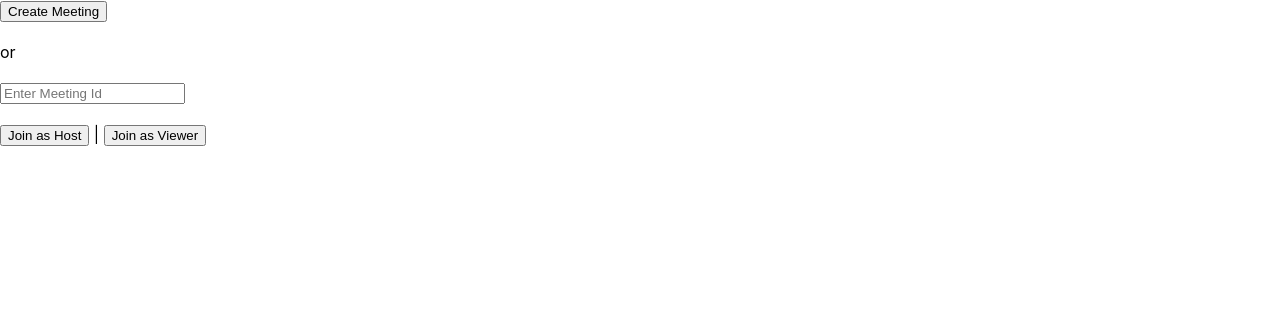
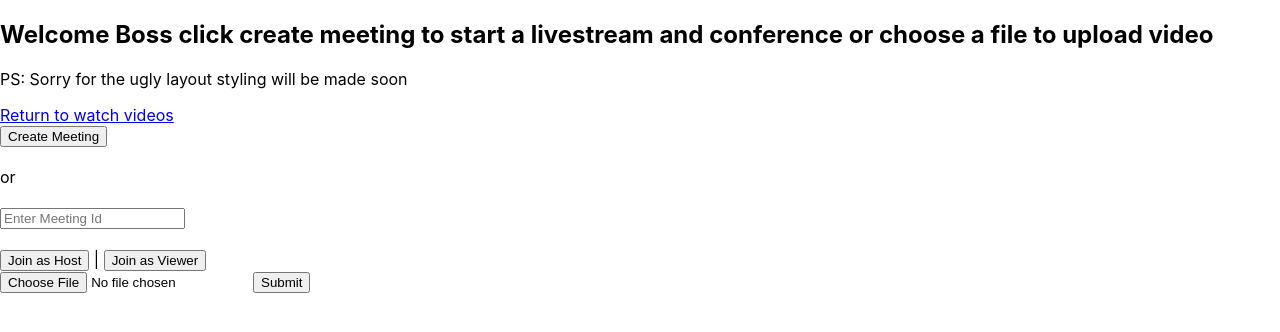
Before and after one commit to anxhelino/sdk, a React (Create React App) app: page /admin in a window 1280 px wide. Shown: the top 332 px of the page. Built offline with nearby package versions, Linux system fonts and the light colour scheme.

Commit message:
videos upload complete

```diff
--- a/package.json
+++ b/package.json
@@ -3,10 +3,15 @@
   "version": "0.1.0",
   "private": true,
   "dependencies": {
+    "@rpldy/upload-button": "^1.4.1",
+    "@rpldy/upload-preview": "^1.4.1",
+    "@rpldy/uploader": "^1.4.1",
+    "@rpldy/uploady": "^1.4.1",
     "@testing-library/jest-dom": "^5.16.5",
     "@testing-library/react": "^13.4.0",
     "@testing-library/user-event": "^13.5.0",
     "@videosdk.live/react-sdk": "^0.1.71",
+    "firebase": "^9.21.0",
     "hls.js": "^1.4.0",
     "react": "^18.2.0",
     "react-dom": "^18.2.0",
--- /dev/null
+++ b/src/components/FirebaseVideoView.jsx
@@ -0,0 +1,52 @@
+import { getStorage, ref, listAll, getDownloadURL } from 'firebase/storage';
+import React, { useState } from 'react';
+import { useEffect } from 'react';
+import Video from './Video';
+
+const FirebaseVideoView = () => {
+  const [videos, setVideos] = useState([]);
+  useEffect(() => {
+    const storage = getStorage();
+    const listRef = ref(storage, 'videos');
+
+    // Find all the prefixes and items.
+    listAll(listRef)
+      .then((res) => {
+        res.prefixes.forEach((folderRef) => {
+          // All the prefixes under listRef.
+          // You may call listAll() recursively on them.
+          console.log(folderRef);
+        });
+        res.items.forEach((itemRef) => {
+          // All the items under listRef.
+          //   itemRef.getDownloadURL().then((url) => {
+          //     console.log()
+          //   })
+
+          const downloadUrl = getDownloadURL(ref(storage, itemRef));
+          downloadUrl.then((url) => {
+            setVideos((prev) => [...prev, url]);
+          });
+
+          //   setVideos((prev) => [...prev, downloadUrl]);
+        });
+      })
+      .catch((error) => {
+        // Uh-oh, an error occurred!
+        console.log(error);
+      });
+  }, []);
+  return (
+    <div>
+      {videos.length === 0 ? (
+        <>There are no videos to display</>
+      ) : (
+        videos.map((video, i) => {
+          return <Video key={i} url={video} />;
+        })
+      )}
+    </div>
+  );
+};
+
+export default FirebaseVideoView;
--- a/src/components/IdInput.jsx
+++ b/src/components/IdInput.jsx
@@ -5,6 +5,7 @@ const IdInput = ({ getMeetingId }) => {
 
   return (
     <div>
+      <p>Enter livestream Id to access a livestream</p>
       <input type='text' onChange={(e) => setId(e.target.value)} />
       <button
         type='button'
--- /dev/null
+++ b/src/components/UploadVideo.jsx
@@ -0,0 +1,59 @@
+import React, { useState } from 'react';
+import Uploady from '@rpldy/uploady';
+import UploadButton from '@rpldy/upload-button';
+import { ref, uploadBytesResumable } from 'firebase/storage';
+import { storage } from '../firebase';
+
+const UploadVideo = () => {
+  const [file, setFile] = useState(null);
+  const handleChange = (e) => {
+    setFile(e.target.files[0]);
+  };
+
+  const handleClick = () => {
+    if (!file) {
+      return;
+    }
+    const fileRef = ref(storage, `videos/${file.name}`);
+    const uploadTask = uploadBytesResumable(fileRef, file);
+
+    uploadTask.on(
+      'state_changed',
+      (snapshot) => {
+        let progress = (snapshot.bytesTransferred / snapshot.totalBytes) * 100;
+        progress = Math.trunc(progress);
+        console.log(progress);
+      },
+      (error) => {
+        console.log(error);
+      },
+      () => {
+        console.log('Success');
+      }
+    );
+  };
+  return (
+    <>
+      <form>
+        <input
+          type='file'
+          id='myVideo'
+          name='filename'
+          onChange={(e) => {
+            console.log(e.target.files[0]);
+            handleChange(e);
+          }}
+        />
+        <input
+          type='submit'
+          onClick={(e) => {
+            e.preventDefault();
+            handleClick();
+          }}
+        />
+      </form>
+    </>
+  );
+};
+
+export default UploadVideo;
--- /dev/null
+++ b/src/components/Video.jsx
@@ -0,0 +1,13 @@
+import React from 'react';
+import ReactPlayer from 'react-player';
+
+const Video = ({ url }) => {
+  console.log(url);
+  return (
+    <div>
+      <ReactPlayer url={url} playing={false} controls />
+    </div>
+  );
+};
+
+export default Video;
--- /dev/null
+++ b/src/firebase.js
@@ -0,0 +1,26 @@
+// Import the functions you need from the SDKs you need
+import { initializeApp } from 'firebase/app';
+import { getAnalytics } from 'firebase/analytics';
+import { getStorage } from 'firebase/storage';
+import { getFirestore } from 'firebase/firestore';
+// TODO: Add SDKs for Firebase products that you want to use
+// https://firebase.google.com/docs/web/setup#available-libraries
+
+// Your web app's Firebase configuration
+// For Firebase JS SDK v7.20.0 and later, measurementId is optional
+const firebaseConfig = {
+  apiKey: 'AIzaSyDH0HIINDOptTHQotuPtOCG5XkSyBf2xDM',
+  authDomain: 'videoapp-8687b.firebaseapp.com',
+  projectId: 'videoapp-8687b',
+  storageBucket: 'videoapp-8687b.appspot.com',
+  messagingSenderId: '278740592123',
+  appId: '1:278740592123:web:66cf3b06b226215a2f575e',
+  measurementId: 'G-HK2QHGH53X',
+};
+
+// Initialize Firebase
+const app = initializeApp(firebaseConfig);
+const analytics = getAnalytics(app);
+
+export const storage = getStorage(app);
+export const db = getFirestore(app);
--- a/src/index.js
+++ b/src/index.js
@@ -5,11 +5,7 @@ import App from './App';
 import reportWebVitals from './reportWebVitals';
 
 const root = ReactDOM.createRoot(document.getElementById('root'));
-root.render(
-  <React.StrictMode>
-    <App />
-  </React.StrictMode>
-);
+root.render(<App />);
 
 // If you want to start measuring performance in your app, pass a function
 // to log results (for example: reportWebVitals(console.log))
--- a/src/pages/Admin.jsx
+++ b/src/pages/Admin.jsx
@@ -1,6 +1,8 @@
 import React, { useState } from 'react';
 import { MeetingProvider, MeetingConsumer } from '@videosdk.live/react-sdk';
 import { authToken, createMeeting } from '../api';
+import UploadVideo from '../components/UploadVideo';
+import { Link } from 'react-router-dom';
 
 import MeetingView from '../components/MeetingView';
 import JoinScreen from '../components/JoinScreen';
@@ -41,7 +43,20 @@ function Admin() {
       </MeetingConsumer>
     </MeetingProvider>
   ) : (
-    <JoinScreen getMeetingAndToken={getMeetingAndToken} setMode={setMode} />
+    <>
+      <div className='adminContainer'>
+        <nav>
+          <h2>
+            Welcome Boss click create meeting to start a livestream and
+            conference or choose a file to upload video
+          </h2>
+          <p>PS: Sorry for the ugly layout styling will be made soon</p>
+          <Link to='/'>Return to watch videos </Link>
+        </nav>
+        <JoinScreen getMeetingAndToken={getMeetingAndToken} setMode={setMode} />
+        <UploadVideo />
+      </div>
+    </>
   );
 }
 
--- a/src/pages/Viewer.jsx
+++ b/src/pages/Viewer.jsx
@@ -1,14 +1,18 @@
 import React, { useState } from 'react';
+import { Link } from 'react-router-dom';
 import ViewerView from '../components/ViewerView';
 import { MeetingProvider, MeetingConsumer } from '@videosdk.live/react-sdk';
 import { authToken } from '../api';
 import IdInput from '../components/IdInput';
+import FirebaseVideoView from '../components/FirebaseVideoView';
 
 const Viewer = () => {
   const [meetingId, setMeetingId] = useState(null);
+
   const getMeetingId = (id) => {
     setMeetingId(id);
   };
+
   console.log(meetingId);
   return meetingId ? (
     <MeetingProvider
@@ -30,7 +34,21 @@ const Viewer = () => {
       </MeetingConsumer>
     </MeetingProvider>
   ) : (
-    <IdInput getMeetingId={getMeetingId} />
+    <>
+      <div className='dashboard-container'>
+        <nav>
+          <h1>Welcome to dashboard</h1>
+          <span>Want to upload video or start a livestream?</span>
+          <Link to='/admin'>Admin Upload videos</Link>
+          <span>
+            PS: Layout to be fixed and styles to be added sorry for the ugly
+            layout
+          </span>
+        </nav>
+        <IdInput getMeetingId={getMeetingId} />
+        <FirebaseVideoView />\
+      </div>
+    </>
   );
 };
 
```
Also changed, not shown: 1 other file (tests, documents, lock files or other folders).
